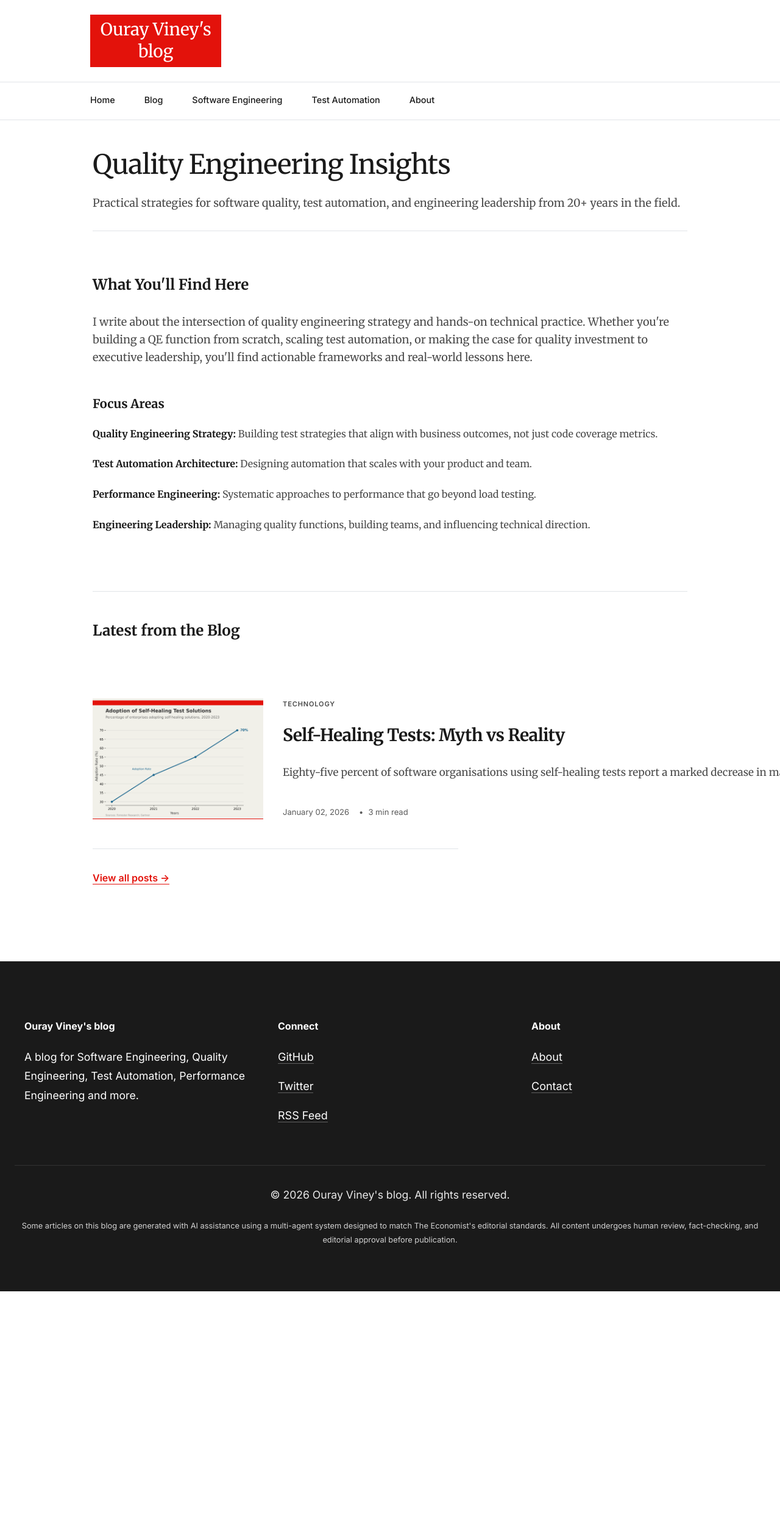
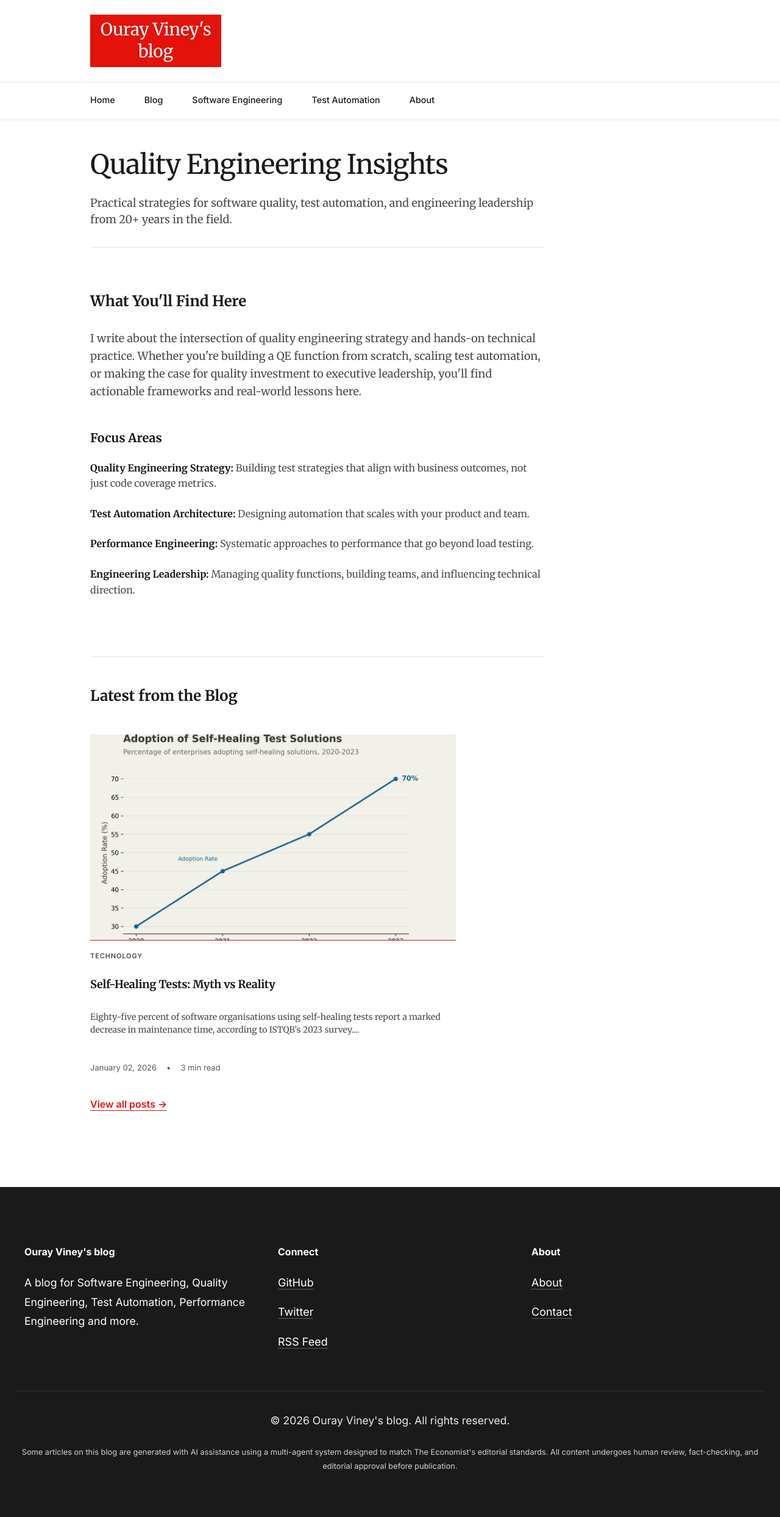
Before and after one commit to oviney/blog, a Jekyll site: the page built from index.md, in a window 1280 px wide. Shown: the whole page at 61% size. Built offline with Jekyll 4.4.1, drawn with Linux system fonts in a browser that asks for light colours; before the commit the page ends 2117 px from its top, so only the background shows below that.

Commit message:
fix: revert blog archive regression from GH-33
Issue #33 was about fixing individual post layout (post.html), not the blog archive page.

Reverted blog archive (blog.html) back to original 3-column grid layout:
- Restored grid-template-columns: repeat(3, 1fr)
- Restored vertical card layout (flex-direction: column)
- Restored 100% width images (not fixed 280px)
- Restored smaller title font (1.125rem not 1.75rem)
- Restored SVG placeholder for posts without images
- Removed Economist-style date metadata that was incorrectly added

The article-hero-image changes remain for the post template (correct for #33).

```diff
--- a/_sass/economist-theme.scss
+++ b/_sass/economist-theme.scss
@@ -1022,8 +1022,8 @@ table {
 
 .topic-page {
   max-width: 1040px;
-  margin: 0 auto;
-  padding: $spacing-xl $spacing-lg;
+  margin: 0;
+  padding: $spacing-xl 148px $spacing-xl 148px;
 }
 
 .topic-header {
@@ -1053,24 +1053,17 @@ table {
 }
 
 .topic-grid {
-  display: flex;
-  flex-direction: column;
-  gap: 0;
+  display: grid;
+  grid-template-columns: repeat(3, 1fr);
+  gap: $spacing-xl;
   margin-top: 0;
 }
 
 .topic-card {
   display: flex;
-  flex-direction: row;
-  gap: $spacing-lg;
+  flex-direction: column;
   background: $background-white;
-  padding: $spacing-xl 0;
-  border-bottom: 1px solid $border-color;
   transition: opacity 0.2s ease;
-
-  &:last-child {
-    border-bottom: none;
-  }
 
   &:hover {
     opacity: 0.95;
@@ -1079,13 +1072,13 @@ table {
 
 .topic-card-image {
   display: block;
-  width: 280px;
+  width: 100%;
   height: auto;
   aspect-ratio: 16 / 9;
   overflow: hidden;
   background: $background-light;
   flex-shrink: 0;
-  margin-bottom: 0;
+  margin-bottom: $spacing-sm;
   border-radius: 0;
 
   img {
@@ -1097,6 +1090,17 @@ table {
 
   &:hover img {
     transform: scale(1.02);
+  }
+}
+
+.topic-card-image-placeholder {
+  display: flex;
+  align-items: center;
+  justify-content: center;
+  background: linear-gradient(135deg, #f5f5f5 0%, #e8e8e8 100%);
+
+  .placeholder-content {
+    color: #ccc;
   }
 }
 
@@ -1125,12 +1129,12 @@ table {
 
   a {
     font-family: $font-serif;
-    font-size: 1.75rem;
+    font-size: 1.125rem;
     font-weight: 700;
     color: $text-primary;
     text-decoration: none;
-    line-height: 1.15;
-    letter-spacing: -0.02em;
+    line-height: 1.3;
+    letter-spacing: -0.01em;
     transition: color 0.2s ease;
     display: block;
     border-bottom: none;
@@ -1143,33 +1147,23 @@ table {
 
 .topic-card-excerpt {
   font-family: $font-serif;
-  font-size: 1.0625rem;
+  font-size: 0.875rem;
   color: $text-secondary;
-  line-height: 1.55;
-  margin: 0 0 $spacing-md 0;
+  line-height: 1.5;
+  margin: 0 0 $spacing-sm 0;
   flex: 1 0 auto;
   font-weight: 400;
 }
 
 .topic-card-meta {
   display: flex;
-  align-items: center;
-  gap: $spacing-xs;
+  gap: $spacing-sm;
   font-family: $font-sans;
   font-size: 0.8125rem;
   color: $text-tertiary;
-  margin-top: auto;
+  margin-top: $spacing-xs;
   padding-top: 0;
   flex: 0 0 auto;
-}
-
-.topic-meta-date {
-  font-weight: 400;
-}
-
-.topic-meta-separator {
-  color: $text-tertiary;
-  margin: 0 0.25rem;
 }
 
 .topic-meta-item {
@@ -1181,20 +1175,9 @@ table {
 
 // Responsive behavior for topic page
 @media (max-width: 1024px) {
-  .topic-page {
-    padding: $spacing-lg $spacing-md;
-  }
-
-  .topic-card {
-    gap: $spacing-md;
-  }
-
-  .topic-card-image {
-    width: 220px;
-  }
-
-  .topic-card-title a {
-    font-size: 1.5rem;
+  .topic-grid {
+    grid-template-columns: repeat(2, 1fr);
+    gap: $spacing-lg;
   }
 }
 
@@ -1212,15 +1195,13 @@ table {
     font-size: 1rem;
   }
 
-  .topic-card {
-    flex-direction: column;
-    gap: $spacing-md;
-    padding: $spacing-lg 0;
+  .topic-grid {
+    grid-template-columns: 1fr;
+    gap: $spacing-xl;
   }
 
   .topic-card-image {
-    width: 100%;
-    margin-bottom: 0;
+    margin-bottom: $spacing-md;
   }
 
   .topic-card-title a {
@@ -1231,22 +1212,12 @@ table {
     font-size: 1rem;
   }
 
-  .topic-card-meta {
-    font-size: 0.75rem;
-  }
-}
-
-@media (max-width: 320px) {
-  .topic-card {
-    padding: $spacing-md 0;
+  .topic-card-excerpt {
+    font-size: 0.9375rem;
   }
 
-  .topic-card-title a {
-    font-size: 1.25rem;
-  }
-
-  .topic-card-excerpt {
-    font-size: 0.9375rem;
+  .topic-card-meta {
+    gap: $spacing-xs;
   }
 }
 
```
Also changed, not shown: blog.html (+13 -3 lines).
